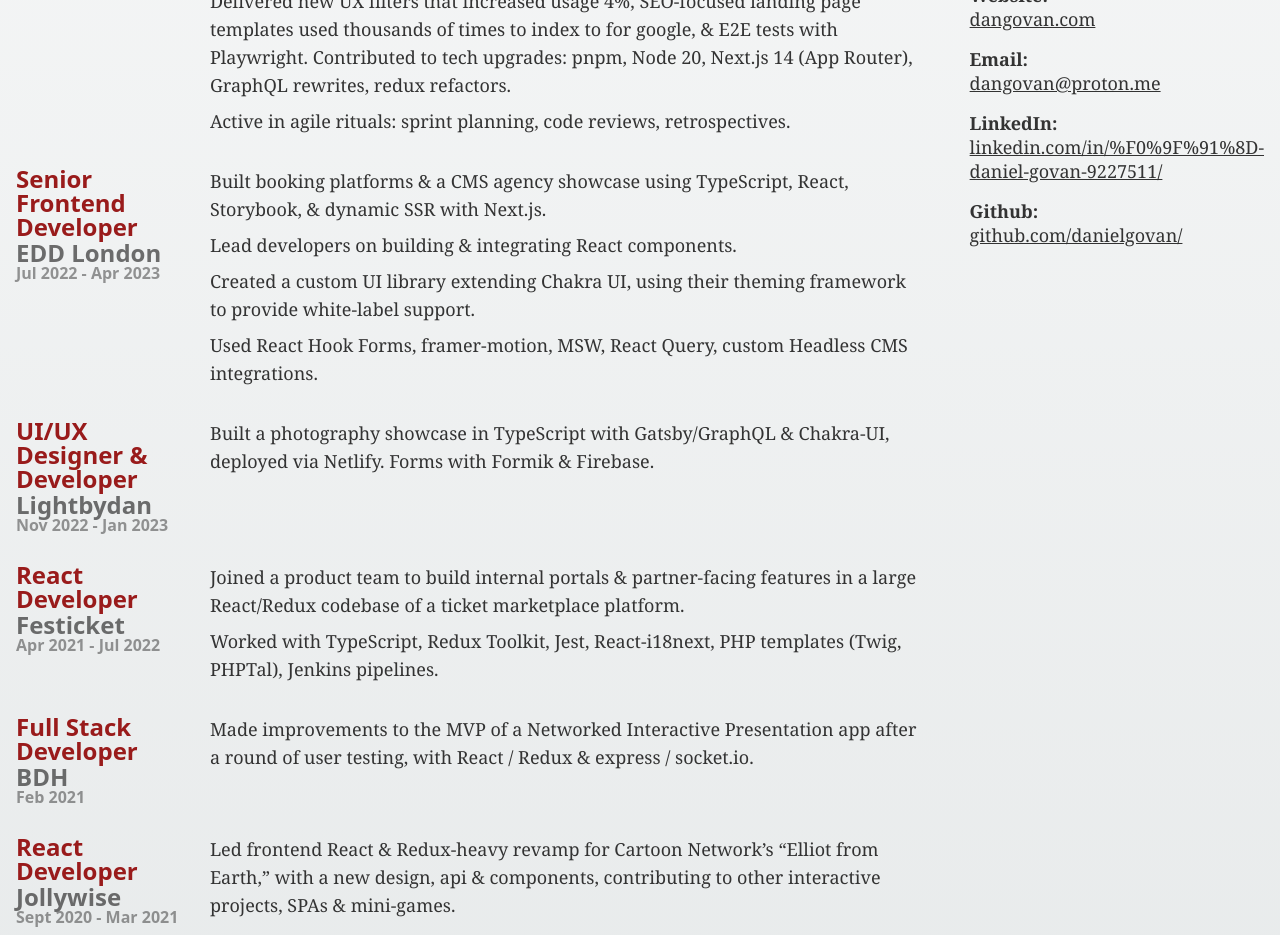
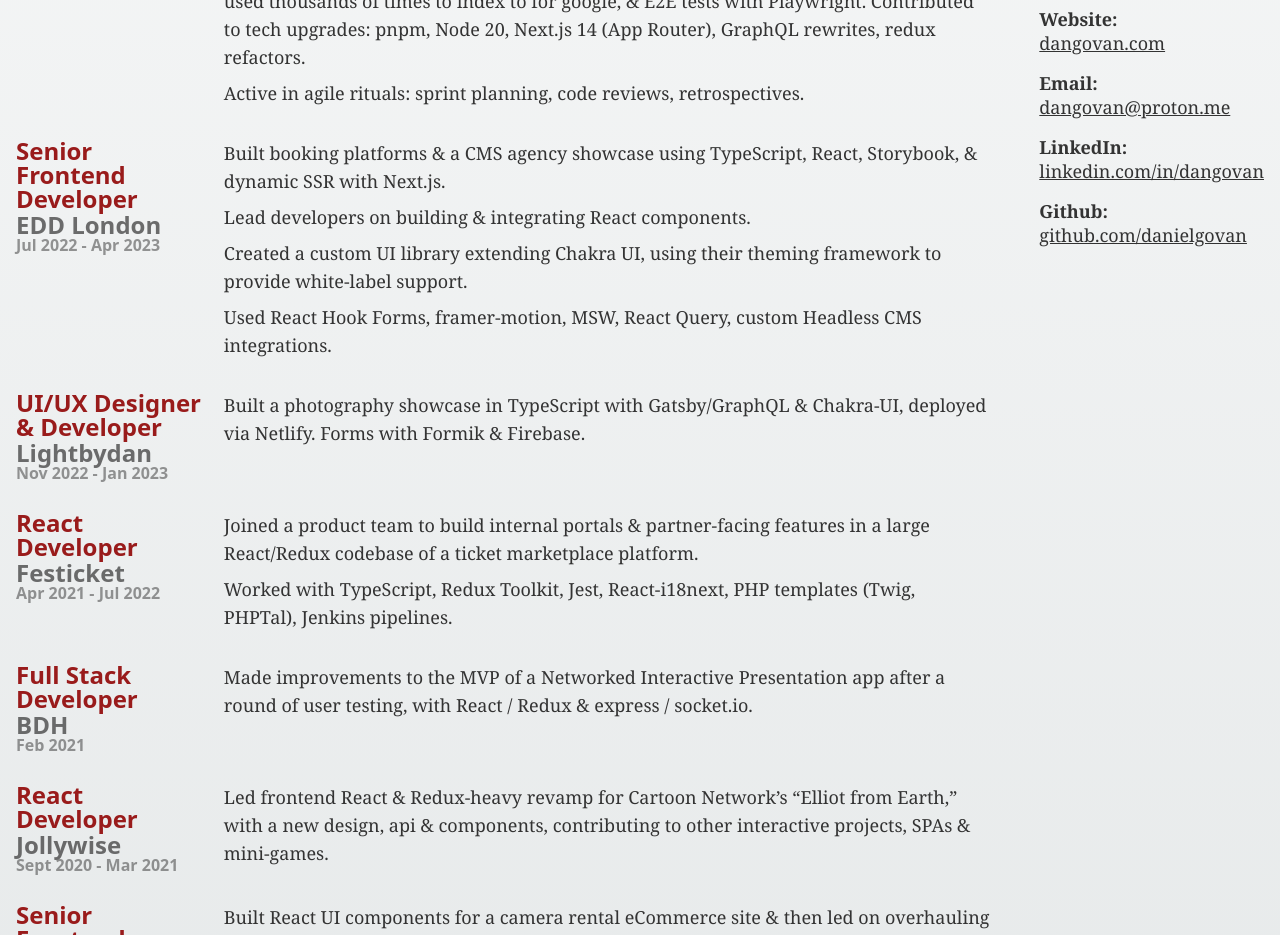
Before and after one commit to DanielGovan/showcase2023, a Next.js app: page / in a window 1280 px wide. Shown: the part 1180-2115 px from the top of the page. Built offline with nearby package versions, Linux system fonts and the light colour scheme.

Commit message:
update my linkedin url

```diff
--- a/app/page.tsx
+++ b/app/page.tsx
@@ -417,7 +417,7 @@
               <AppendixItem
                 title="Website"
                 content="dangovan.com"
-                href="http://dangovan.com"
+                href="https://dangovan.com"
               />
               <AppendixItem
                 title="Email"
@@ -426,12 +426,12 @@
               />
               <AppendixItem
                 title="LinkedIn"
-                content="linkedin.com/in/%F0%9F%91%8D-daniel-govan-9227511/"
-                href="https://www.linkedin.com/in/%F0%9F%91%8D-daniel-govan-9227511/"
+                content="linkedin.com/in/dangovan"
+                href="https://www.linkedin.com/in/dangovan/"
               />
               <AppendixItem
                 title="Github"
-                content="github.com/danielgovan/"
+                content="github.com/danielgovan"
                 href="https://github.com/danielgovan/"
               />
             </ul>
```
